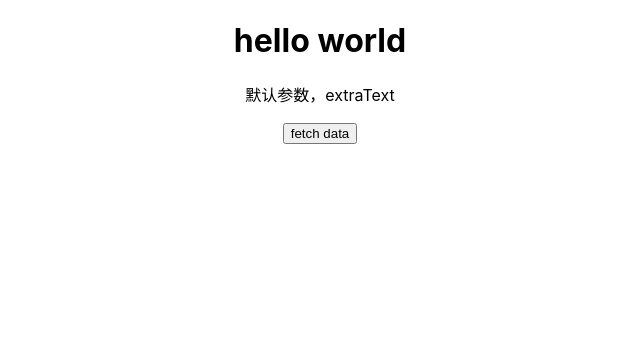
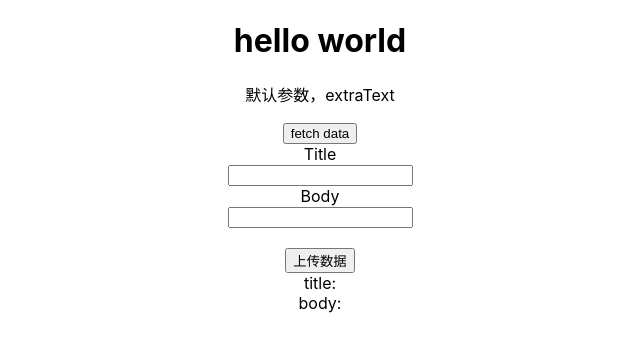
Before and after one commit to kasoqian/react-typescript-demo, a React (Create React App) app: page / in a window 1280 px wide. Shown: the top 350 px of the page, without its empty margins (320-960 px from the left). Built offline with nearby package versions, Linux system fonts and the light colour scheme.

Commit message:
feat: useState的实战, 获取推断类型,来作为类型, 同时加深对对象state的理解

```diff
--- a/src/App.tsx
+++ b/src/App.tsx
@@ -1,11 +1,43 @@
 import React, { useState } from "react";
 import "./App.css";
 import { AppProps, User } from "./interface";
+
+interface FormData {
+  title: string;
+  body: string;
+}
+
+const defaultFormData = {
+  title: "",
+  body: "",
+};
 
 // 可以直接设置默认参数，并定义它的类型
 function App({ headerText, extraText = "默认参数，extraText" }: AppProps) {
   // 定义给到usstate，可选User和null类型
   const [user, setUser] = useState<User | null>(null);
+  // 定义一个formData的对象
+  const [formeData, setFormeData] = useState<FormData>(defaultFormData);
+
+  // 从state对象中拿到属性
+  const { title, body } = formeData;
+
+  // 当input 改变时，重新定义formData的值
+  // 此处的"React.ChangeEvent<HTMLInputElement>"来自于类型推断，鼠标放在e上就会显示
+  const onChange = (e: React.ChangeEvent<HTMLInputElement>) => {
+    setFormeData(prevState => ({
+      ...prevState,
+      [e.target.id]: e.target.value,
+    }));
+  };
+
+  // 点击提交时，显示当前的fordata
+  // 此处的"React.FormEvent<HTMLFormElement>"来自于类型推断，鼠标放在e上就会显示
+  const onSubmit = (e: React.FormEvent<HTMLFormElement>) => {
+    e.preventDefault();
+    alert(formeData);
+    setFormeData(defaultFormData);
+  };
 
   const fetchUser = () =>
     setUser({
@@ -25,6 +57,21 @@ function App({ headerText, extraText = "默认参数，extraText" }: AppProps) {
       <button onClick={fetchUser}>fetch data</button>
       {user && <p>{user.name}</p>}
       {user && <p>{user.age}</p>}
+      <form onSubmit={onSubmit}>
+        <label htmlFor="title">Title</label>
+        <br />
+        <input id="title" type="text" value={title} onChange={onChange} />
+        <br />
+        <label htmlFor="body">Body</label>
+        <br />
+        <input id="body" type="text" value={body} onChange={onChange} />
+        <br />
+        <br />
+        <button type="submit">上传数据</button>
+        <br />
+      </form>
+      <div>title: {formeData.title}</div>
+      <div>body:{formeData.body}</div>
     </div>
   );
 }
```
